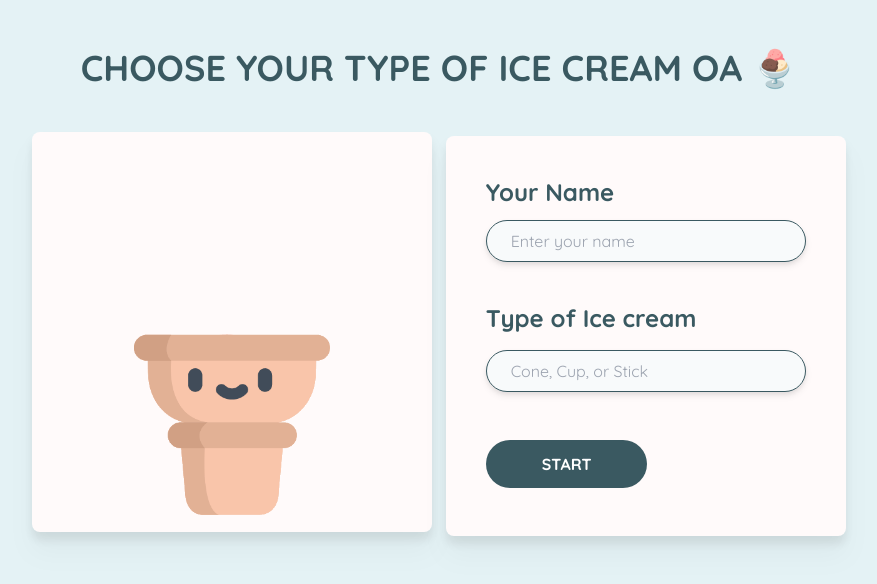
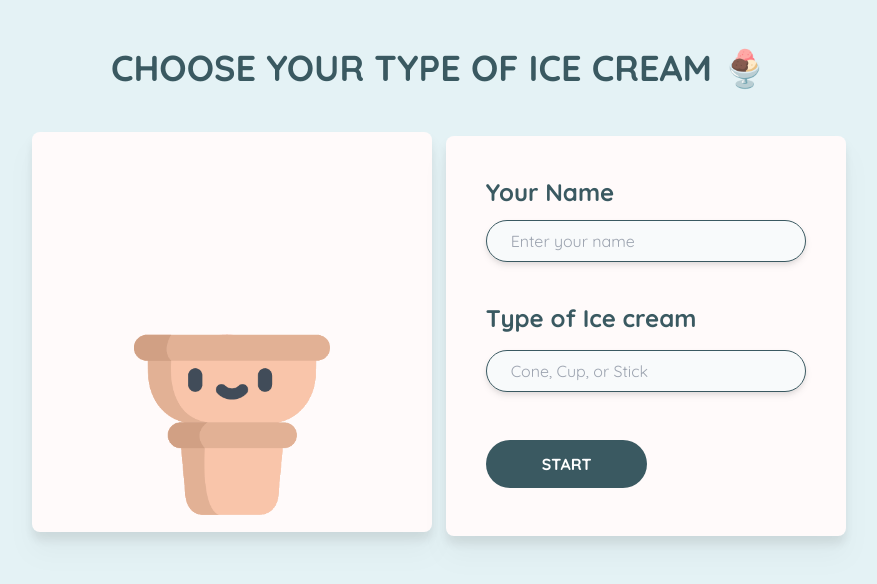
Before and after one commit to jasmininnaka24/project-simulation-pipeline-container, a website: page index.html in a window 1280 px wide. Shown: the whole page, without its empty margins (201-1078 px from the left). Drawn offline with Linux system fonts and the light colour scheme.

Commit message:
Update index.html

```diff
--- a/index.html
+++ b/index.html
@@ -17,7 +17,7 @@
       class="text-center uppercase font-bold container mx-auto pt-12 text-4xl text-darkGrayishBlue"
     >
 
-      Choose your type of ice cream OA 🍨
+      Choose your type of ice cream 🍨
 
     </h1>
     <section id="boxes">
```
